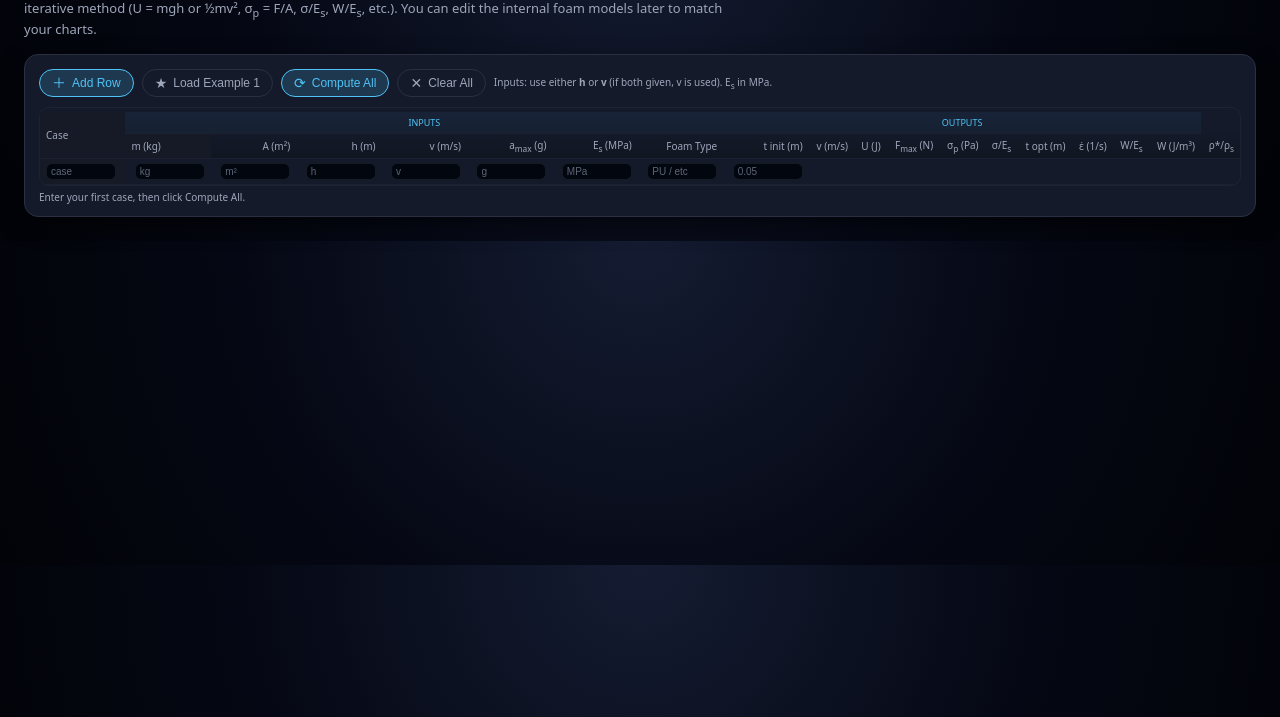
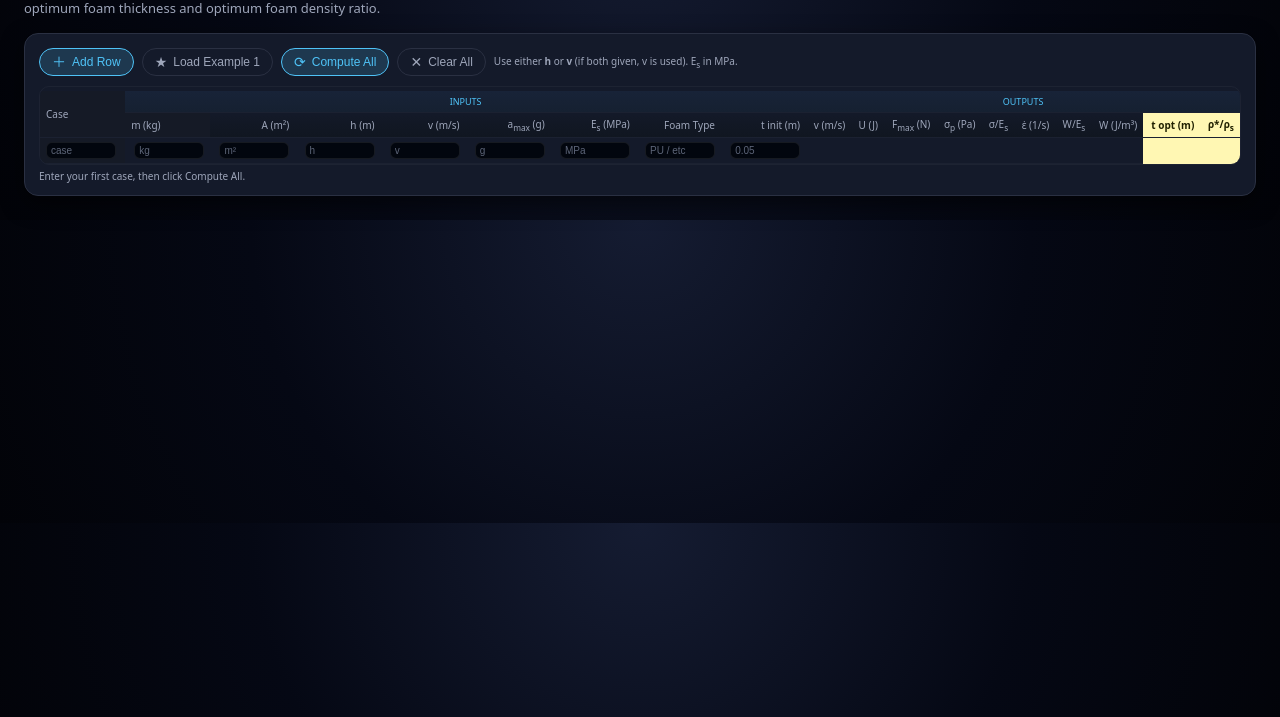
Before and after one commit to CamilaArMartinez/foam-impact-tool, a plain HTML site: page index.html in a window 1280 px wide. Shown: the part 83-800 px from the top of the page. Drawn offline with Linux system fonts and the light colour scheme.

Commit message:
Enhance table styling and update input instructions
Added highlighting styles for output and header cells. Updated input instructions and table structure to reflect changes in the number of input columns. Improved user feedback messages and comments in the script.

```diff
--- a/index.html
+++ b/index.html
@@ -196,6 +196,19 @@
       font-weight: 500;
     }
 
+    /* Highlight key outputs */
+    td.output.highlight {
+      background: #fff7b3;
+      color: #202000;
+      font-weight: 600;
+    }
+
+    th.highlight {
+      background: #fff7b3;
+      color: #202000 !important;
+      font-weight: 700;
+    }
+
     @media (max-width: 800px) {
       body {
         padding: 14px;
@@ -219,9 +232,9 @@
 
   <h1>Foam Impact Design Calculator</h1>
   <div class="subtitle">
-    Compare different foam materials and impact conditions. Enter values row-by-row, then hit <b>Compute All</b>.
-    Uses an iterative method (U = mgh or ½mv², σ<sub>p</sub> = F/A, σ/E<sub>s</sub>, W/E<sub>s</sub>, etc.).
-    You can edit the internal foam models later to match your charts.
+    Enter multiple cases row-by-row, then click <b>Compute All</b>.
+    The yellow columns on the right are your key results:
+    optimum foam thickness and optimum foam density ratio.
   </div>
 
   <div class="card">
@@ -231,7 +244,7 @@
       <button id="compute-btn"><span class="icon">⟳</span>Compute All</button>
       <button id="clear-btn" class="secondary"><span class="icon">✕</span>Clear All</button>
       <div class="hint">
-        Inputs: use either <b>h</b> or <b>v</b> (if both given, v is used). E<sub>s</sub> in MPa.
+        Use either <b>h</b> or <b>v</b> (if both given, v is used). E<sub>s</sub> in MPa.
       </div>
     </div>
 
@@ -240,10 +253,11 @@
         <thead>
           <tr>
             <th rowspan="2">Case</th>
-            <th colspan="7" class="group-label">INPUTS</th>
+            <th colspan="8" class="group-label">INPUTS</th>
             <th colspan="10" class="group-label">OUTPUTS</th>
           </tr>
           <tr>
+            <!-- Inputs -->
             <th>m (kg)</th>
             <th>A (m²)</th>
             <th>h (m)</th>
@@ -251,18 +265,20 @@
             <th>a<sub>max</sub> (g)</th>
             <th>E<sub>s</sub> (MPa)</th>
             <th>Foam Type</th>
+            <th>t init (m)</th>
 
-            <th>t init (m)</th>
+            <!-- Outputs (intermediates first) -->
             <th>v (m/s)</th>
             <th>U (J)</th>
             <th>F<sub>max</sub> (N)</th>
             <th>σ<sub>p</sub> (Pa)</th>
             <th>σ/E<sub>s</sub></th>
-            <th>t opt (m)</th>
             <th>ε̇ (1/s)</th>
             <th>W/E<sub>s</sub></th>
             <th>W (J/m³)</th>
-            <th>ρ*/ρ<sub>s</sub></th>
+            <!-- Key results LAST + highlighted -->
+            <th class="highlight">t opt (m)</th>
+            <th class="highlight">ρ*/ρ<sub>s</sub></th>
           </tr>
         </thead>
         <tbody id="table-body">
@@ -274,19 +290,17 @@
   </div>
 
   <script>
-    // -----------------------------
-    // CONFIGURABLE FOAM MODELS
-    // -----------------------------
-
     const G_DEFAULT = 9.81;
 
+    // -----------------------------
+    // FOAM MODELS (edit with your data)
+    // -----------------------------
     function getWOverE(sigmaNorm, strainRate, foamType = "flexible_polyurethane") {
-      // USER: Replace this with your own W/E_s vs sigma_norm, strain-rate data.
+      // Replace with your W/E_s vs sigma/E_s vs strain-rate data if needed.
       if (sigmaNorm <= 0 || strainRate <= 0 || !isFinite(sigmaNorm) || !isFinite(strainRate)) {
         throw new Error("Invalid sigma/E_s or strain-rate.");
       }
 
-      // Placeholder calibrated to roughly match example behavior.
       const sigmaRef = 1e-4;
       const erateRef = 30.0;
       const WoverEref = 6.7e-5;
@@ -300,7 +314,7 @@
     }
 
     function getOptDensityRatio(WoverE, foamType = "flexible_polyurethane") {
-      // USER: Replace with mapping from your optimum density chart.
+      // Replace with mapping from your optimum density chart if you have it.
       if (WoverE <= 0 || !isFinite(WoverE)) {
         throw new Error("Invalid W/E_s.");
       }
@@ -312,7 +326,6 @@
     // -----------------------------
     // CORE CALCULATION
     // -----------------------------
-
     function solveThicknessIterative(params) {
       const {
         m,
@@ -400,9 +413,8 @@
     }
 
     // -----------------------------
-    // TABLE UI HANDLING
+    // TABLE UI
     // -----------------------------
-
     const tbody = document.getElementById("table-body");
     const statusMsg = document.getElementById("status-msg");
     const addRowBtn = document.getElementById("add-row-btn");
@@ -415,11 +427,7 @@
 
       const mkInputCell = (key, placeholder = "", align = "right") => {
         const td = document.createElement("td");
-        if (key === "name") {
-          td.style.textAlign = "left";
-        } else {
-          td.style.textAlign = align;
-        }
+        td.style.textAlign = (key === "name") ? "left" : align;
         const input = document.createElement("input");
         input.type = "text";
         input.dataset.key = key;
@@ -431,9 +439,11 @@
         return td;
       };
 
-      const mkOutputCell = (key, dim = false) => {
+      const mkOutputCell = (key, dim = false, highlight = false) => {
         const td = document.createElement("td");
-        td.className = "output" + (dim ? " dim" : "");
+        td.classList.add("output");
+        if (dim) td.classList.add("dim");
+        if (highlight) td.classList.add("highlight");
         td.dataset.outKey = key;
         td.textContent = "";
         return td;
@@ -450,17 +460,18 @@
       tr.appendChild(mkInputCell("foam_type", "PU / etc"));
       tr.appendChild(mkInputCell("t_init_m", "0.05"));
 
-      // Outputs
-      tr.appendChild(mkOutputCell("v_mps"));
+      // Outputs (intermediates)
+      tr.appendChild(mkOutputCell("v_mps", false));
       tr.appendChild(mkOutputCell("U_J", true));
       tr.appendChild(mkOutputCell("Fmax_N", true));
       tr.appendChild(mkOutputCell("sigmaP_Pa", true));
       tr.appendChild(mkOutputCell("sigmaNorm", true));
-      tr.appendChild(mkOutputCell("t_opt_m"));
       tr.appendChild(mkOutputCell("strainRate_1ps", true));
       tr.appendChild(mkOutputCell("WoverE", true));
       tr.appendChild(mkOutputCell("W_Jpm3", true));
-      tr.appendChild(mkOutputCell("rhoRatio"));
+      // Key results LAST + highlighted
+      tr.appendChild(mkOutputCell("t_opt_m", false, true));
+      tr.appendChild(mkOutputCell("rhoRatio", false, true));
 
       tbody.appendChild(tr);
     }
@@ -515,10 +526,10 @@
       set("Fmax_N", outputs.Fmax_N, 3);
       set("sigmaP_Pa", outputs.sigmaP_Pa, 2);
       set("sigmaNorm", outputs.sigmaNorm, 6);
-      set("t_opt_m", outputs.t_opt_m, 4);
       set("strainRate_1ps", outputs.strainRate_1ps, 2);
       set("WoverE", outputs.WoverE, 6);
       set("W_Jpm3", outputs.W_Jpm3, 1);
+      set("t_opt_m", outputs.t_opt_m, 4);
       set("rhoRatio", outputs.rhoRatio, 4);
     }
 
@@ -535,6 +546,10 @@
       const cells = tr.querySelectorAll("td.output");
       cells.forEach(td => {
         td.classList.remove("error");
+        // keep highlight class if present
+        if (!td.classList.contains("highlight")) {
+          td.classList.remove("dim");
+        }
         td.textContent = "";
       });
       tr.removeAttribute("title");
@@ -545,7 +560,7 @@
       let errCount = 0;
 
       const rows = tbody.querySelectorAll("tr");
-      rows.forEach((tr, idx) => {
+      rows.forEach((tr) => {
         clearOutputs(tr);
         try {
           const p = parseRow(tr);
@@ -578,7 +593,7 @@
       } else if (errCount === 0) {
         statusMsg.innerHTML = `<strong>${okCount}</strong> case(s) computed successfully.`;
       } else {
-        statusMsg.innerHTML = `<strong>${okCount}</strong> case(s) ok, <strong>${errCount}</strong> with input/model issues (hover "err" cells).`;
+        statusMsg.innerHTML = `<strong>${okCount}</strong> case(s) ok, <strong>${errCount}</strong> with input/model issues (hover “err” cells).`;
       }
     }
 
@@ -594,16 +609,14 @@
         m_kg: 0.5,
         A_m2: 0.01,
         h_m: 1.0,
-        v_mps: "",
         a_max_g: 10,
         Es_MPa: 50,
         foam_type: "flexible_polyurethane",
         t_init_m: 0.05
       });
-      statusMsg.textContent = "Loaded Example 1 inputs. Now click Compute All.";
+      statusMsg.textContent = "Loaded Example 1 inputs. Click Compute All to solve.";
     }
 
-    // Hook up buttons
     addRowBtn.addEventListener("click", () => {
       createRow({});
       statusMsg.textContent = "New row added.";
```
